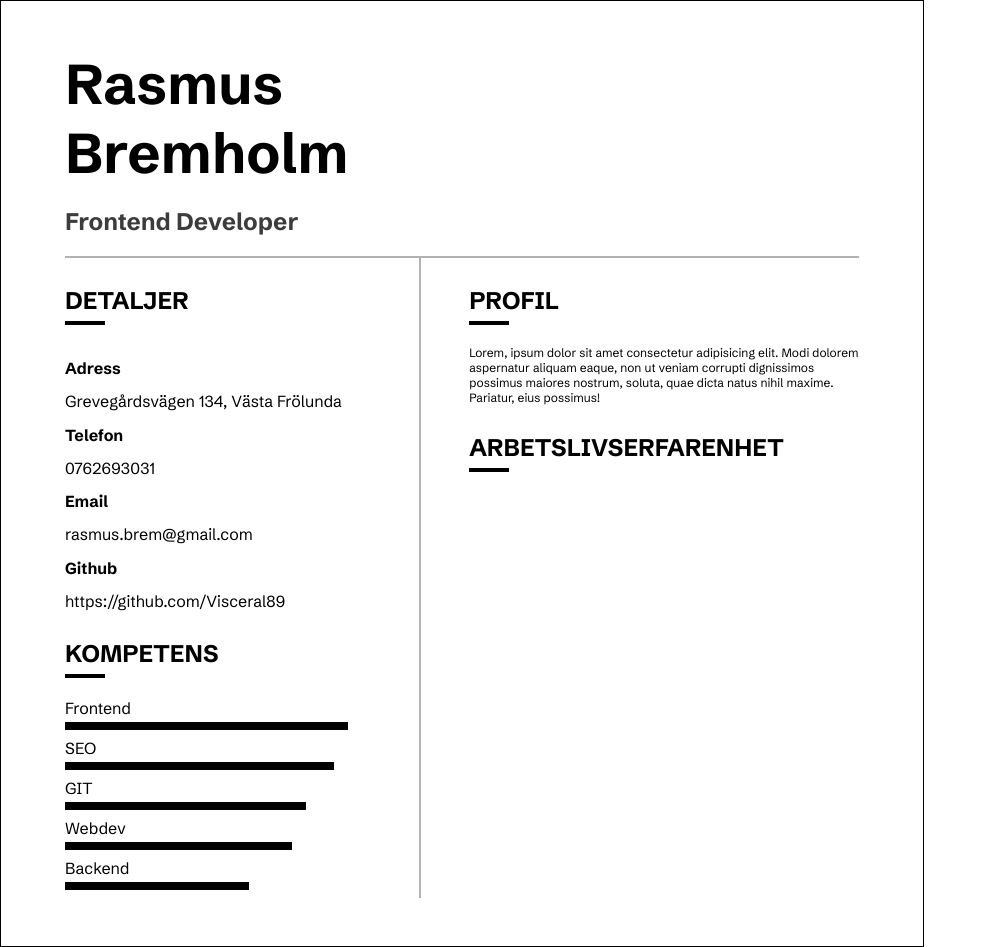
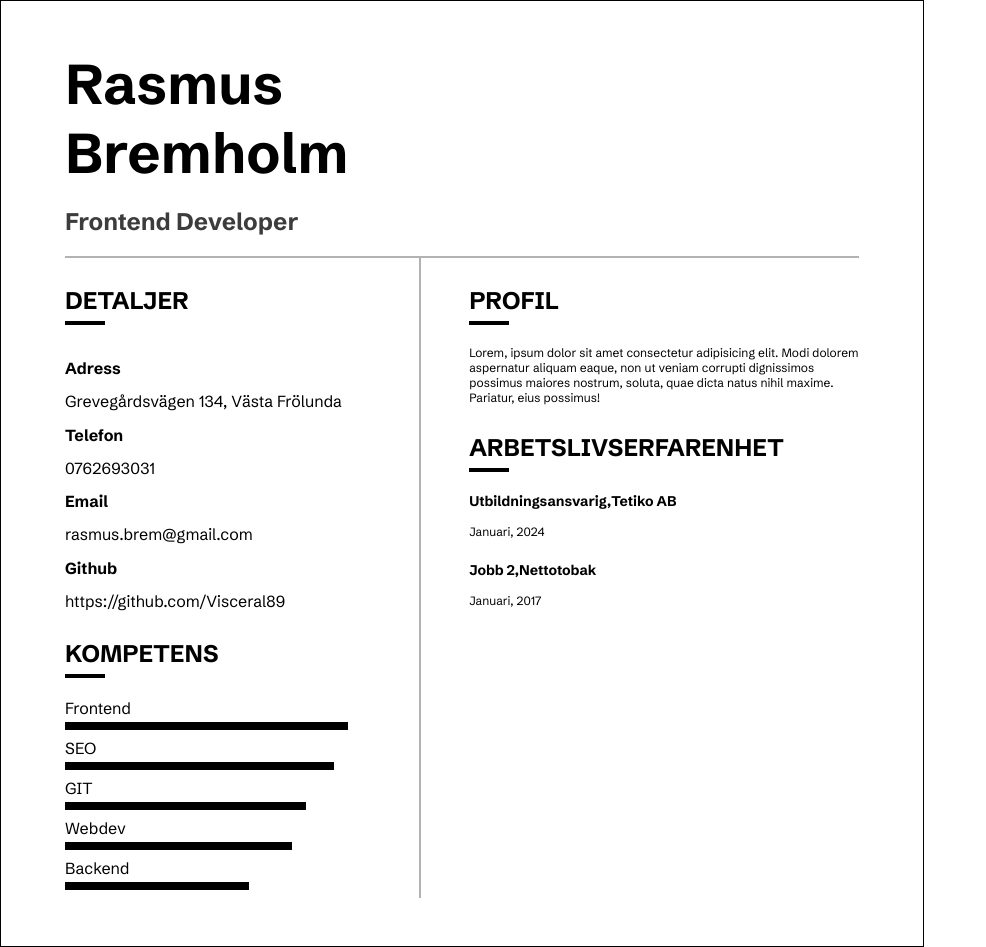
Before and after one commit to visceral89/cv-template, a Next.js app: page / in a window 1280 px wide. Shown: the whole page, without its empty margins (0-986 px from the left). Built offline with nearby package versions, Linux system fonts and the light colour scheme.

Commit message:
Continued work experience

```diff
--- a/app/components/Experience.jsx
+++ b/app/components/Experience.jsx
@@ -7,7 +7,10 @@ export default function Experience() {
 			{experience.map((item) => (
 				<div className={styles.skillContainer} key={item.title}>
 					<div className={styles.titleContainer}>
-						{item.title},{item.workplace}
+						<h3>
+							{item.title},{item.workplace}
+						</h3>
+						<span>{item.time}</span>
 					</div>
 				</div>
 			))}
--- a/app/constants/index.jsx
+++ b/app/constants/index.jsx
@@ -82,13 +82,22 @@ export const profil = {
 	Pariatur, eius possimus!`,
 };
 
-export const experience = {
-	title: "Jobb 1",
-	workplace: "Tetiko AB",
-	time: "Januari, 2024",
-	place: "Göteborg",
-	desc: ["Lorem ipsum", "Lorem ipsum", "Lorem ipsum dolor sit amet"],
-};
+export const experience = [
+	{
+		title: "Utbildningsansvarig",
+		workplace: "Tetiko AB",
+		time: "Januari, 2024",
+		place: "Göteborg",
+		desc: ["Lorem ipsum", "Lorem ipsum", "Lorem ipsum dolor sit amet"],
+	},
+	{
+		title: "Jobb 2",
+		workplace: "Nettotobak",
+		time: "Januari, 2017",
+		place: "Göteborg",
+		desc: ["Lorem ipsum", "Lorem ipsum", "Lorem ipsum dolor sit amet"],
+	},
+];
 
 export const education = [
 	{
--- a/app/page.js
+++ b/app/page.js
@@ -1,6 +1,7 @@
 import styles from "./page.module.scss";
 import { personalInfo, profil } from "./constants";
 import Kompetens from "./components/kompetens";
+import Experience from "./components/Experience";
 
 export default function Home() {
 	return (
@@ -34,6 +35,7 @@ export default function Home() {
 					</div>
 					<div className={styles.experience}>
 						<h1>Arbetslivserfarenhet</h1>
+						<Experience />
 					</div>
 				</div>
 			</div>
```
